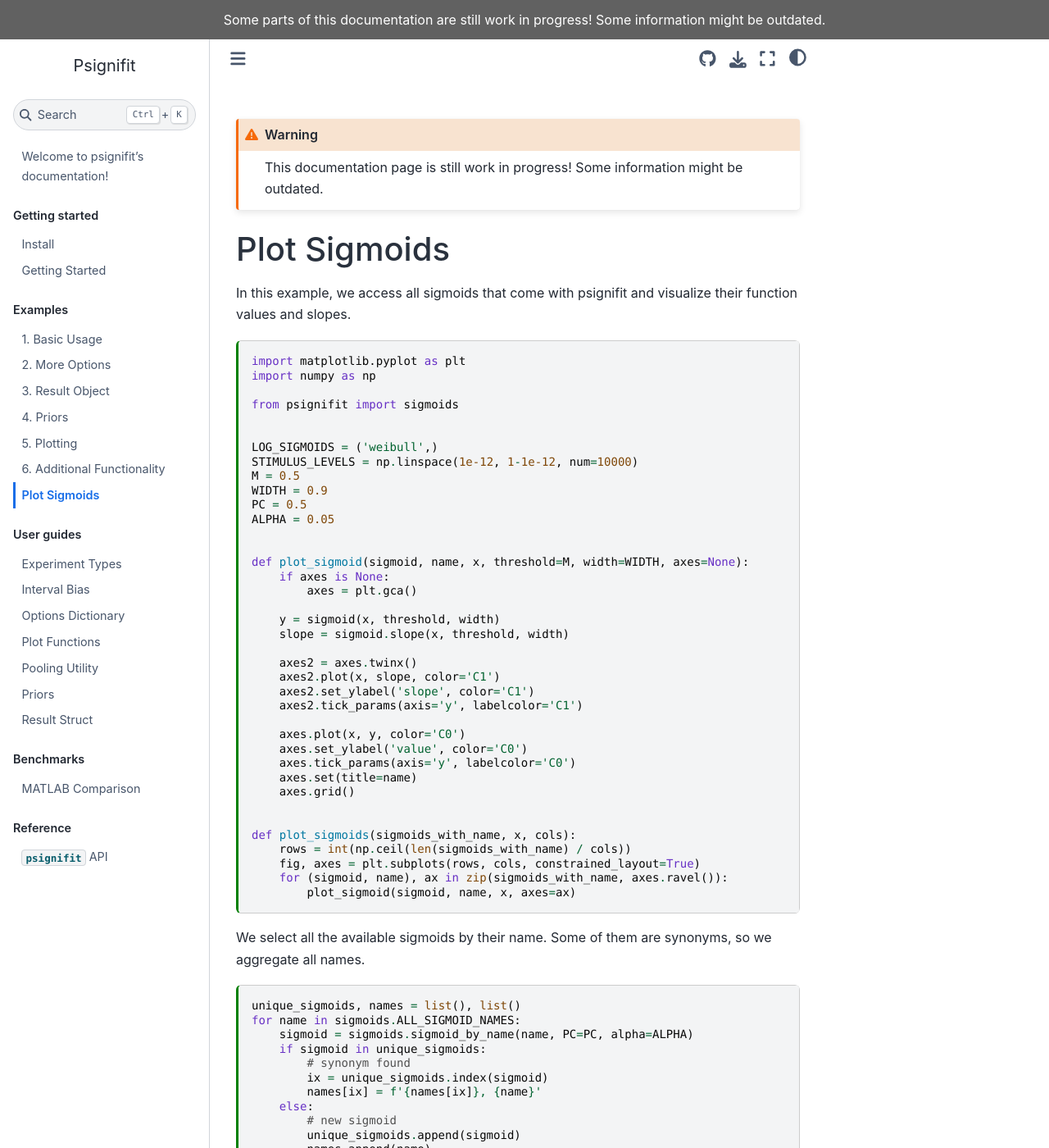
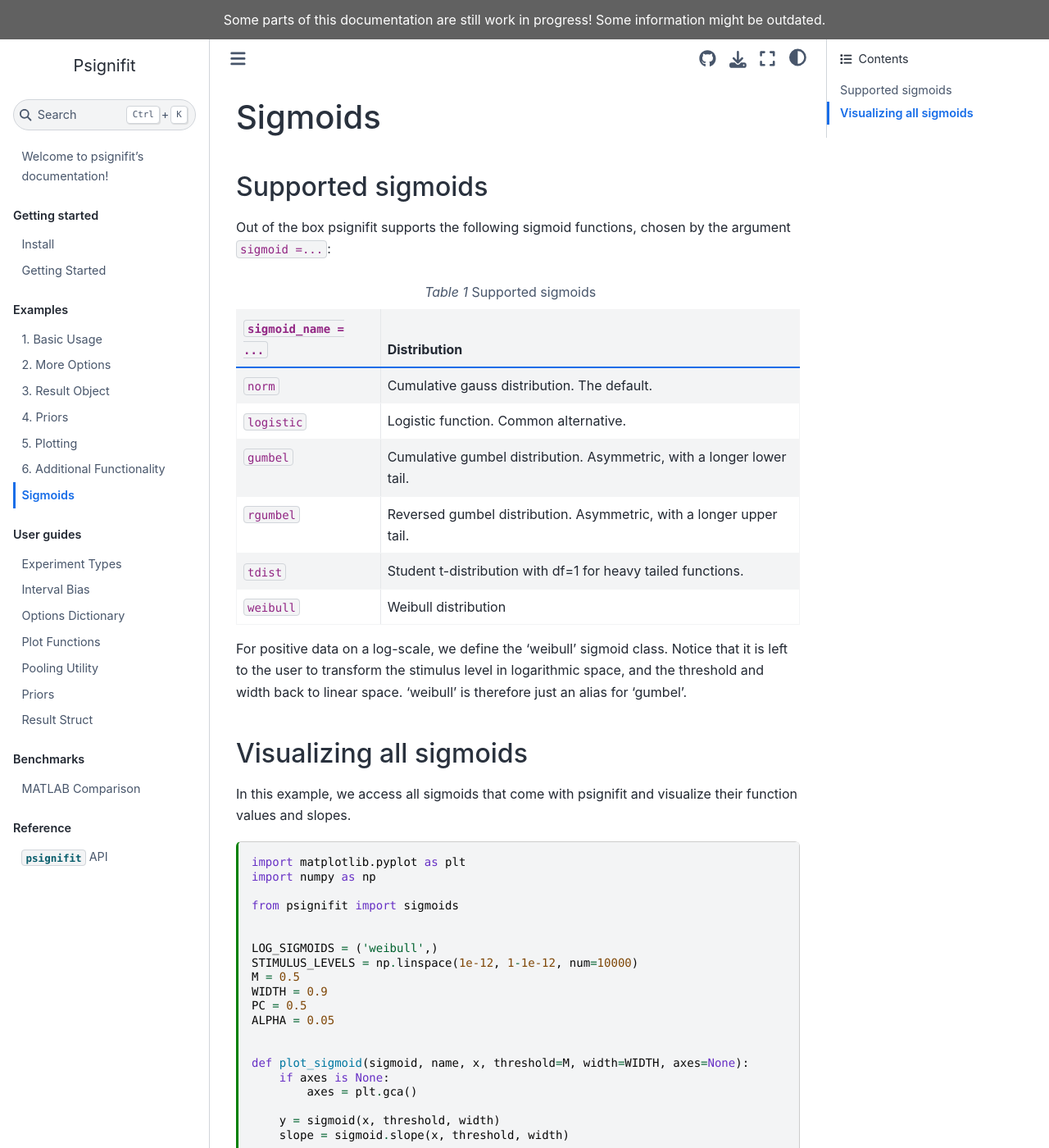
Before and after one commit to wichmann-lab/python-psignifit, a Jupyter Book: the page built from docs/examples/plot_all_sigmoids.md, in a window 1280 px wide and 1400 px high. Shown: the whole window at 82% size. Built offline with Jupyter Book 1.0.4 settings and Sphinx 7.4.7 and the Sphinx Book theme 1.1.4, drawn with Linux system fonts in a browser that asks for light colours; pages that are not in the unit, such as notebooks, are missing from menus; some of the changed text lies outside the part shown.

Commit message:
docs: improve demo on all sigmoids

````diff
--- a/docs/examples/plot_all_sigmoids.md
+++ b/docs/examples/plot_all_sigmoids.md
@@ -11,12 +11,40 @@
   name: python3
 ---
 
-```{warning}
-This documentation page is still work in progress! Some information might be outdated.
-```
+# Sigmoids
+
+## Supported sigmoids
+
+Out of the box psignifit supports the following sigmoid functions,
+chosen by the argument `sigmoid =...`:
 
 
-# Plot Sigmoids
+:::{list-table} Supported sigmoids
+:widths: auto
+:header-rows: 1
+
+*   -  `sigmoid_name = ...`
+	- Distribution
+*   - `norm`
+    - Cumulative gauss distribution. The default.
+*   - `logistic`
+	- Logistic function. Common alternative.
+*   - `gumbel`
+    - Cumulative gumbel distribution. Asymmetric, with a longer lower tail.
+*   - `rgumbel`
+    - Reversed gumbel distribution. Asymmetric, with a longer upper tail.
+*   - `tdist`
+    - Student t-distribution with df=1 for heavy tailed functions.
+*   - `weibull`
+    - Weibull distribution
+:::
+
+For positive data on a log-scale, we define the 'weibull' sigmoid class. Notice that it is left
+to the user to transform the stimulus level in logarithmic space, and the threshold and width
+back to linear space. 'weibull' is therefore just an alias for 'gumbel'.
+
+
+## Visualizing all sigmoids
 
 In this example, we access all sigmoids that come with psignifit
 and visualize their function values and slopes.
@@ -48,28 +76,29 @@
     slope = sigmoid.slope(x, threshold, width)
 
     axes2 = axes.twinx()
-    axes2.plot(x, slope, color='C1')
-    axes2.set_ylabel('slope', color='C1')
-    axes2.tick_params(axis='y', labelcolor='C1')
+    axes2.plot(x, slope, color='C1', linestyle='--', zorder=-5)
+    axes2.set_yticks([])
 
     axes.plot(x, y, color='C0')
-    axes.set_ylabel('value', color='C0')
-    axes.tick_params(axis='y', labelcolor='C0')
+    axes.set_ylabel('value')
+    axes.set_ylim(0, 1)
     axes.set(title=name)
     axes.grid()
 
 
-def plot_sigmoids(sigmoids_with_name, x, cols):
+def plot_sigmoids(sigmoids_with_name, x):
+    cols=3
     rows = int(np.ceil(len(sigmoids_with_name) / cols))
-    fig, axes = plt.subplots(rows, cols, constrained_layout=True)
+    fig, axes = plt.subplots(rows, cols, figsize=(4*cols, 4*rows))
     for (sigmoid, name), ax in zip(sigmoids_with_name, axes.ravel()):
         plot_sigmoid(sigmoid, name, x, axes=ax)
+    for ax in axes.flatten():
+        if not ax.has_data():
+            ax.set_axis_off()
 ```
 
 We select all the available sigmoids by their name.
 Some of them are synonyms, so we aggregate all names.
-
-
 
 ```{code-cell} ipython3
 ---
@@ -92,8 +121,7 @@
       f"{len(sigmoids.ALL_SIGMOID_NAMES) - len(unique_sigmoids)} synonym names.")
 ```
 
-First, let's plot the basic sigmoids.
-
+First, let's plot the basic sigmoids. In each of the plots the sigmoid is the continuous line, and its slope the dashed line.
 
 ```{code-cell} ipython3
 ---
@@ -102,13 +130,14 @@
 ---
 standard_sigmoids = [(sigmoid, name) for sigmoid, name in zip(unique_sigmoids, names)
                      if not sigmoid.negative and name not in LOG_SIGMOIDS]
-plot_sigmoids(standard_sigmoids, STIMULUS_LEVELS, cols=3)
+plot_sigmoids(standard_sigmoids, STIMULUS_LEVELS)
 ```
+
+Looking at the slopes helps us to distinguish their different steepness.
 
 For Weibull functions it makes sense
 that the stimulus level is on a log-scale.
 Here we convert the data appropriately
-
 
 ```{code-cell} ipython3
 ---
````
Also changed, not shown: other parts of docs/examples/plot_all_sigmoids.md (+2 -4 lines).
